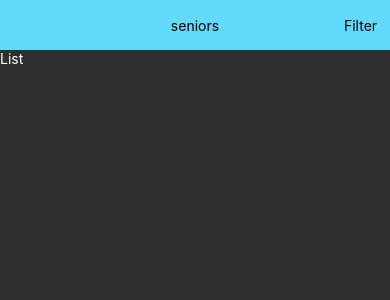
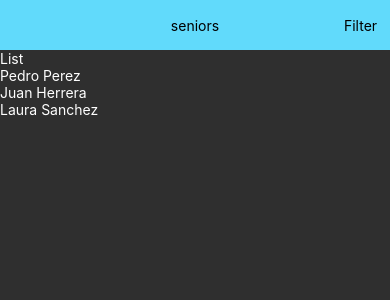
Before and after one commit to onebeyond/seniors-app, a React Native app: screen / in a window 390 px wide. Shown: the top 300 px of the page. Built offline with nearby package versions, Linux system fonts and the light colour scheme.

Commit message:
fetch data

```diff
--- a/App.js
+++ b/App.js
@@ -16,25 +16,21 @@ import {
 } from 'react-native';
 
 import Header from './src/components/Commons/Header';
+import * as assistantApi from './src/api/assistant.api.js';
 
-const instructions = Platform.select({
-  ios: 'Press Cmd+R to reload,\n' +
-    'Cmd+D or shake for dev menu',
-  android: 'Double tap R on your keyboard to reload,\n' +
-    'Shake or press menu button for dev menu',
-});
 
 const {height, width} = Dimensions.get('window');
 
-
-//<Header title="seniors" rightBtnLabel="Filter" rightBtnAction="b"/>
 
 type Props = {};
 export default class App extends Component<Props> {
   constructor(props){
     super(props)
     this.state = {
-      filterOpen: false
+      filterOpen: false,
+      error: false,
+      loading: false,
+      data: []
     }
 
     this.switchFilter = this.switchFilter.bind(this)
@@ -42,6 +38,16 @@ export default class App extends Component<Props> {
 
   switchFilter(){
     this.setState({filterOpen: !this.state.filterOpen})
+  }
+
+  componentDidMount(){
+    this.setState({loading: true})
+    assistantApi.fetchData({})
+      .then((response) =>
+        this.setState({data: response.data, loading: false, error: false})
+        )
+      .catch((err)=>
+        this.setState({data: [], loading: false, error: true}))
   }
 
   render() {
@@ -52,7 +58,25 @@ export default class App extends Component<Props> {
          <Header title="seniors" rightBtnLabel="Filter" rightBtnAction={()=> this.switchFilter()}/>
 
           <View style={styles.main}>
+
             <Text style={{color: '#fff'}}>{this.state.filterOpen ? 'Filter' : 'List'}</Text>
+
+            {this.state.loading &&
+              <Text style={{color: '#fff'}}>loading..</Text>
+            }
+            {this.state.error &&
+              <Text style={{color: '#fff'}}>error</Text>
+            }
+            {this.state.data.map(
+              (assistant) =>
+                <Text
+                  key={assistant.personal.name}
+                  style={{color: '#fff'}}>
+                  {assistant.personal.name}
+                </Text>
+              )
+            }
+
           </View>
         </View>
       </SafeAreaView>
--- /dev/null
+++ b/src/api/assistant.api.js
@@ -0,0 +1,27 @@
+import data from './mock-data.json';
+
+const intersection = (a, b) => {
+	const toLowerCase = (str) => str.toLowerCase();
+	let set1 = new Set(a.map(toLowerCase));
+	let set2 = new Set(b.map(toLowerCase));
+	return [...new Set([...set1].filter(x => set2.has(x)))];
+};
+
+const filterByEnabled = (obj) => Object.keys(obj).filter((key) => obj[key]);
+
+const byDuties = ({ duties }) => ({ skills }) => {
+	return intersection(filterByEnabled(duties), skills.duties).length === filterByEnabled(duties).length;
+};
+const byLanguages = ({ languages }) => ({ skills }) => intersection(filterByEnabled(languages), skills.languages).length === filterByEnabled(languages).length;
+const byPostCode = ({ postCode }) => (assistant) => true;
+const byPriceRange = ({ priceRange }) => (assistant) => true;
+
+export const fetchData = async (filter) =>
+	({
+		data: data
+	});
+
+	/*	.filter(byDuties(filter))
+			.filter(byLanguages(filter))
+			.filter(byPostCode(filter))
+			.filter(byPriceRange(filter))*/
--- /dev/null
+++ b/src/api/mock-data.json
@@ -0,0 +1,77 @@
+[
+    {
+        "id": 0,
+        "personal": {
+            "avatar": "http://www.artofhustle.com/wp-content/uploads/featured/default-avatar_150x150.jpg",
+            "name": "Pedro Perez",
+            "age": 35,
+            "description": "Lorem ipsum dolor sit amet, consectetur adipiscing elit, sed do eiusmod tempor incididunt ut labore et dolore magna aliqua. Ut enim ad minim veniam, quis nostrud exercitation ullamco laboris nisi ut aliquip ex ea commodo consequat. Duis aute irure dolor in reprehenderit in voluptate velit esse cillum dolore eu fugiat nulla pariatur. Excepteur sint occaecat cupidatat non proident, sunt in culpa qui officia deserunt mollit anim id est laborum.",
+            "country": {
+                "flag": "https://cdn.jsdelivr.net/emojione/assets/png/1f1ec-1f1e7.png?v=2.2.7",
+                "name": "España"
+            }
+        },
+        "skills": {
+            "languages": [ "Español", "Vasco", "Francés"],
+            "duties": [ "Lavar", "Planchar", "Cocinar", "Enfermería"]
+        },
+        "score": 3,
+        "price": {
+            "range": {
+                "from": 9,
+                "to": 12
+            },
+            "currency": "€"
+        }
+    },
+    {
+        "id": 1,
+        "personal": {
+            "avatar": "http://www.artofhustle.com/wp-content/uploads/featured/default-avatar_150x150.jpg",
+            "name": "Juan Herrera",
+            "age": 33,
+            "description": "Lorem ipsum dolor sit amet, consectetur adipiscing elit, sed do eiusmod tempor incididunt ut labore et dolore magna aliqua. Ut enim ad minim veniam, quis nostrud exercitation ullamco laboris nisi ut aliquip ex ea commodo consequat. Duis aute irure dolor in reprehenderit in voluptate velit esse cillum dolore eu fugiat nulla pariatur. Excepteur sint occaecat cupidatat non proident, sunt in culpa qui officia deserunt mollit anim id est laborum.",
+            "country": {
+                "flag": "https://cdn.jsdelivr.net/emojione/assets/png/1f1ec-1f1e7.png?v=2.2.7",
+                "name": "España"
+            }
+        },
+        "skills": {
+            "languages": [ "Español", "Inglés"],
+            "duties": [ "Lavar", "Enfermería"]
+        },
+        "score": 4,
+        "price": {
+            "range": {
+                "from": 10,
+                "to": 15
+            },
+            "currency": "€"
+        }
+    },
+    {
+        "id": 2,
+        "personal": {
+            "avatar": "http://www.artofhustle.com/wp-content/uploads/featured/default-avatar_150x150.jpg",
+            "name": "Laura Sanchez",
+            "age": 27,
+            "description": "Lorem ipsum dolor sit amet, consectetur adipiscing elit, sed do eiusmod tempor incididunt ut labore et dolore magna aliqua. Ut enim ad minim veniam, quis nostrud exercitation ullamco laboris nisi ut aliquip ex ea commodo consequat. Duis aute irure dolor in reprehenderit in voluptate velit esse cillum dolore eu fugiat nulla pariatur. Excepteur sint occaecat cupidatat non proident, sunt in culpa qui officia deserunt mollit anim id est laborum.",
+            "country": {
+                "flag": "https://cdn.jsdelivr.net/emojione/assets/png/1f1ec-1f1e7.png?v=2.2.7",
+                "name": "España"
+            }
+        },
+        "skills": {
+            "languages": [ "Español", "Gallego"],
+            "duties": [ "Lavar", "Cocinar"]
+        },
+        "score": 2,
+        "price": {
+            "range": {
+                "from": 8,
+                "to": 15
+            },
+            "currency": "€"
+        }
+    }
+]
```
Also changed, not shown: src/components/FilterScreen.js/index.js (+24 -0 lines), src/components/ListScreen.js/index.js (+24 -0 lines).
